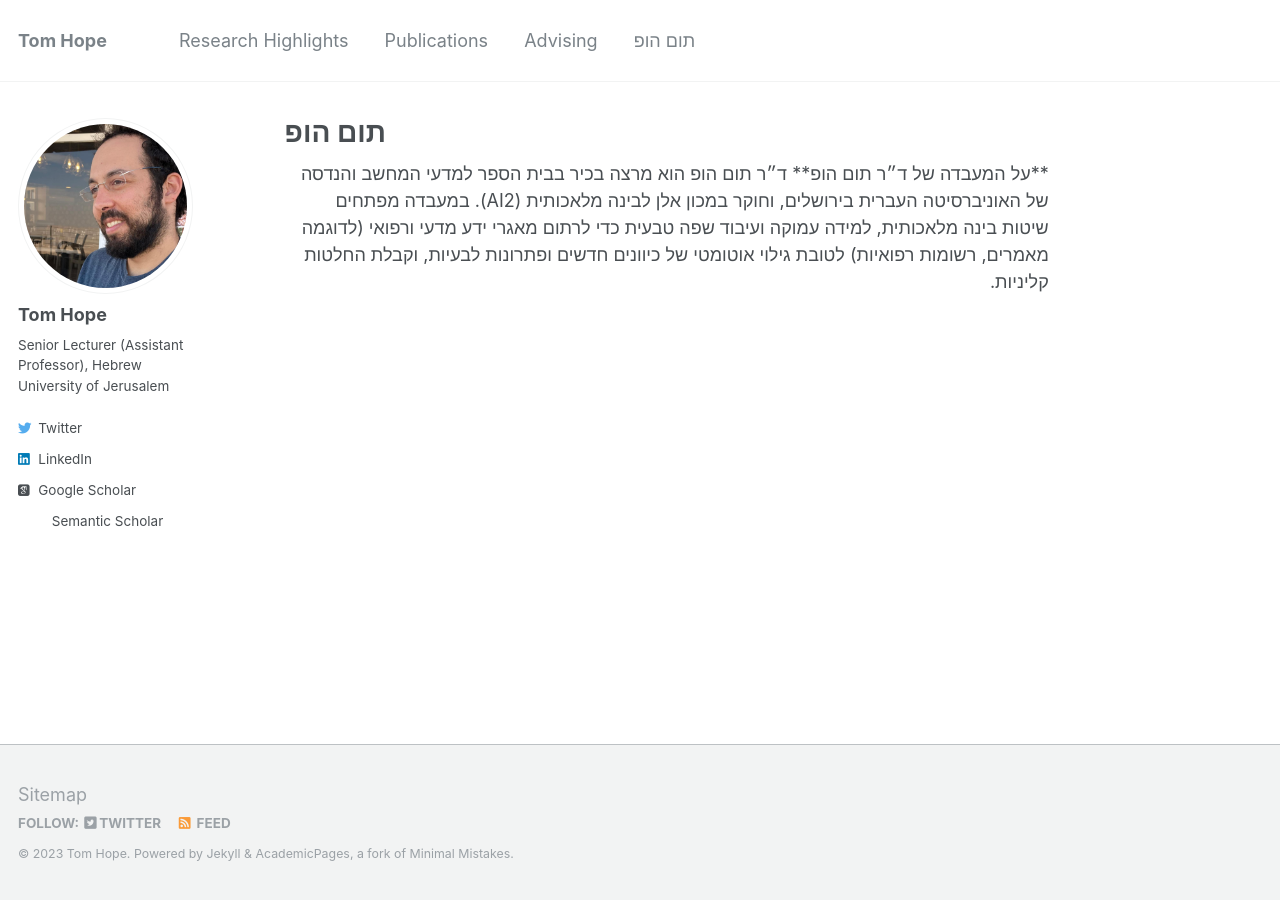
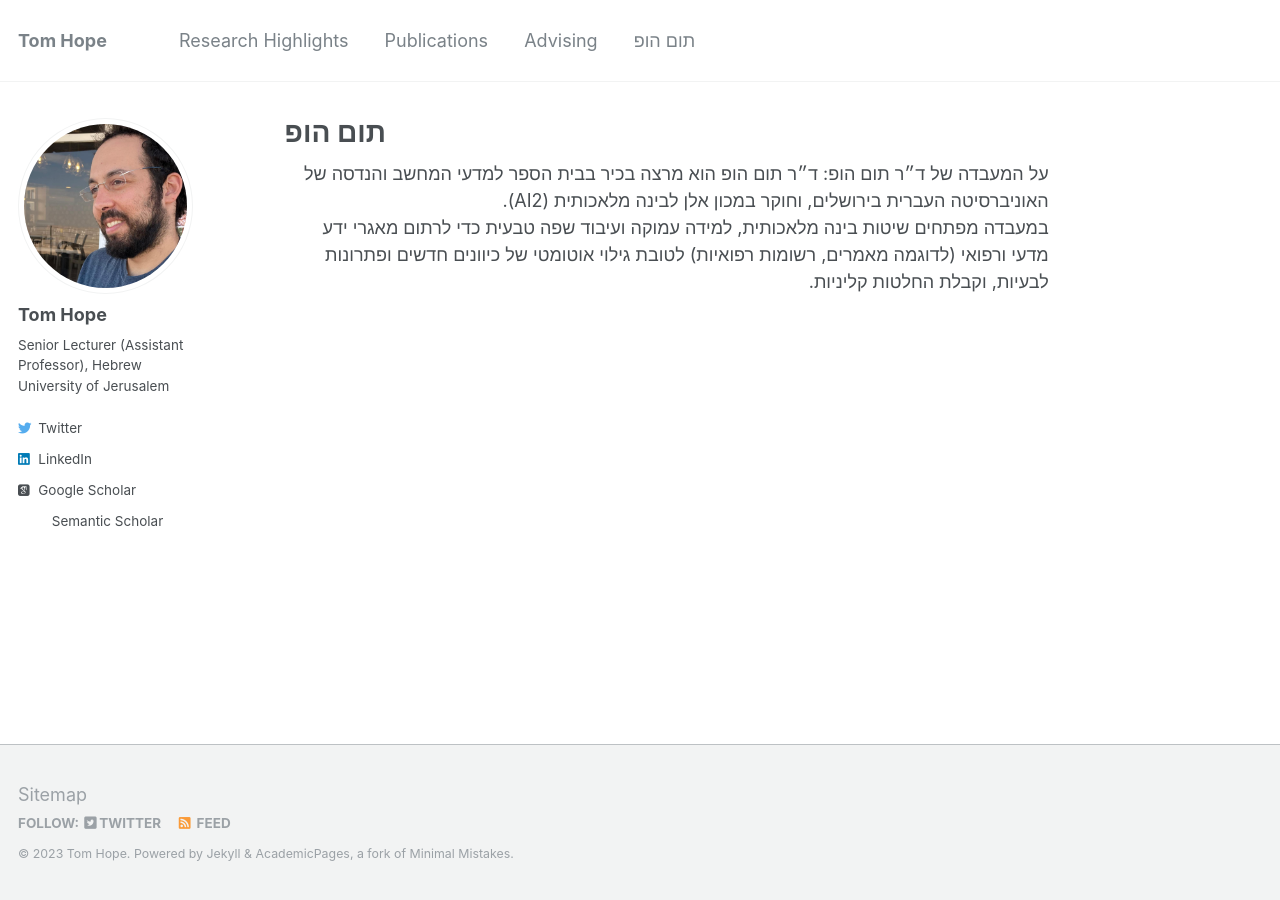
Before and after one commit to tomhoper/tomhoper.github.io, a Jekyll site: the page built from _pages/תום הופ.md, in a window 1280 px wide. Built offline with Jekyll 4.4.1, drawn with Linux system fonts in a browser that asks for light colours; some web fonts are replaced.

Commit message:
Update תום הופ.md

```diff
--- a/_pages/תום הופ.md
+++ b/_pages/תום הופ.md
@@ -8,9 +8,11 @@ redirect_from:
   - /תום הופ.html
 ---
 <div dir="rtl">
-**על המעבדה של ד״ר תום הופ**
+על המעבדה של ד״ר תום הופ:
 
 ד״ר תום הופ הוא מרצה בכיר בבית הספר למדעי המחשב והנדסה של האוניברסיטה העברית בירושלים, וחוקר במכון אלן לבינה מלאכותית (AI2).
-במעבדה מפתחים שיטות בינה מלאכותית, למידה עמוקה ועיבוד שפה טבעית כדי לרתום מאגרי ידע מדעי ורפואי (לדוגמה מאמרים, רשומות רפואיות) לטובת גילוי אוטומטי של כיוונים חדשים ופתרונות לבעיות, וקבלת החלטות קליניות.
+
+  <br>
+  במעבדה מפתחים שיטות בינה מלאכותית, למידה עמוקה ועיבוד שפה טבעית כדי לרתום מאגרי ידע מדעי ורפואי (לדוגמה מאמרים, רשומות רפואיות) לטובת גילוי אוטומטי של כיוונים חדשים ופתרונות לבעיות, וקבלת החלטות קליניות.
 
 </div>
```
